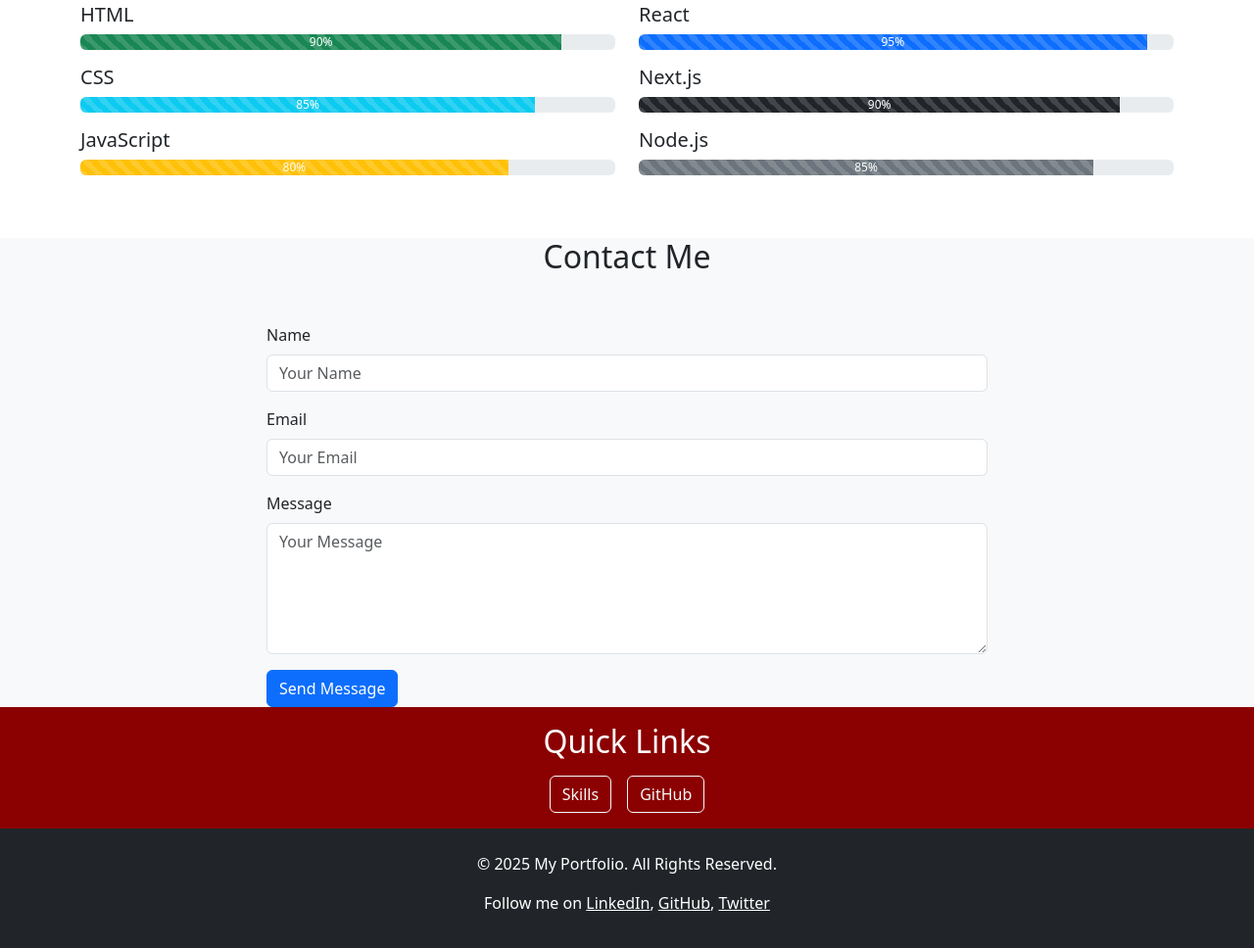
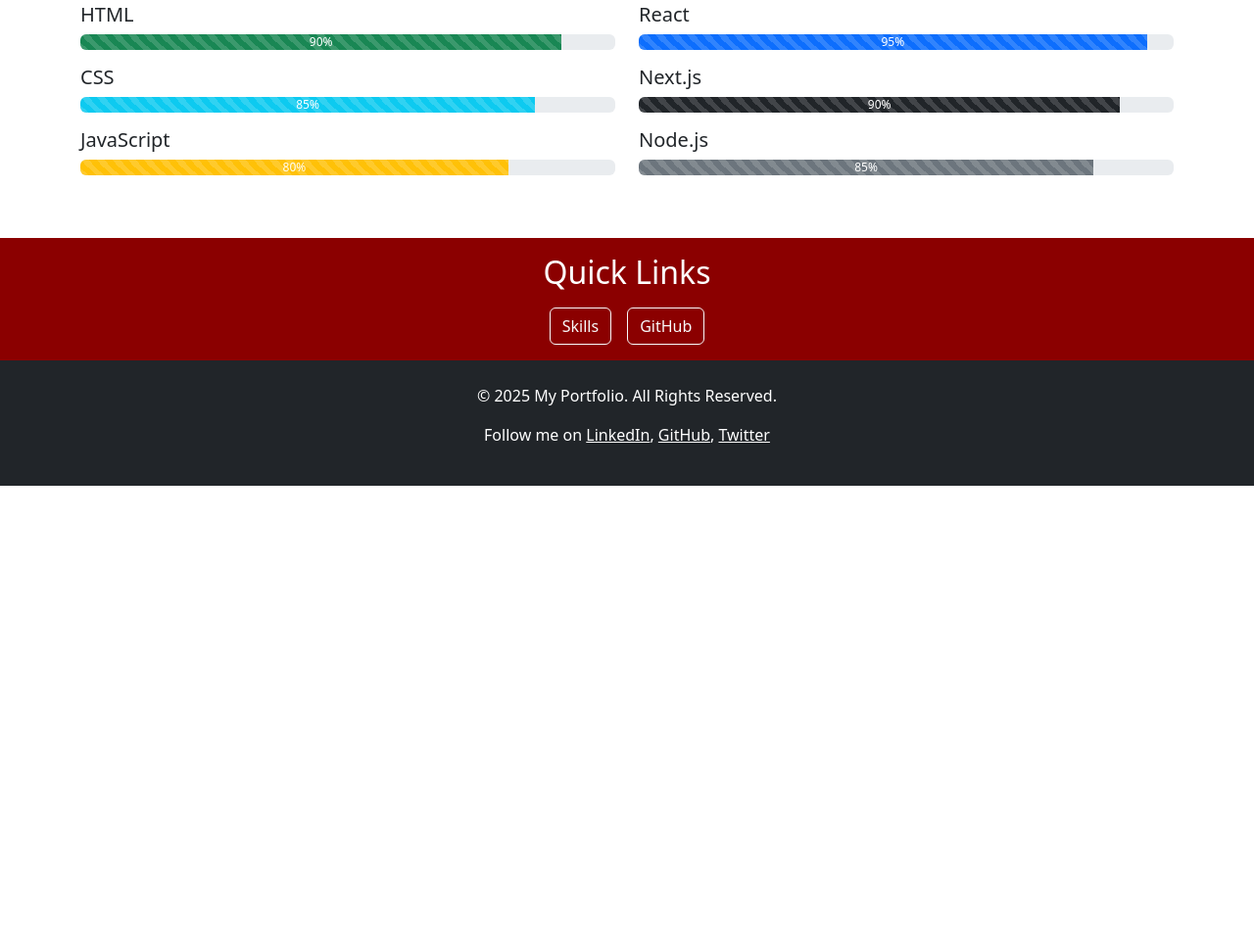
Before and after one commit to Je-em716/bootstrap-1, a plain HTML site: page index.html in a window 1280 px wide. Shown: the part 1627-2595 px from the top of the page at 98% size. After the commit the page ends 2123 px from the top, so only its background shows below. Drawn offline with nearby package versions, Linux system fonts and the light colour scheme.

```diff
--- a/index.html
+++ b/index.html
@@ -243,32 +243,6 @@
 
 
 
-  <!-- Contact Section -->
-  <section id="contact" class="bg-light">
-    <div class="container">
-      <h2 class="text-center mb-5" data-aos="fade-up">Contact Me</h2>
-      <div class="row justify-content-center">
-        <div class="col-md-8" data-aos="fade-up" data-aos-delay="100">
-          <form>
-            <div class="mb-3">
-              <label for="name" class="form-label">Name</label>
-              <input type="text" class="form-control" id="name" placeholder="Your Name">
-            </div>
-            <div class="mb-3">
-              <label for="email" class="form-label">Email</label>
-              <input type="email" class="form-control" id="email" placeholder="Your Email">
-            </div>
-            <div class="mb-3">
-              <label for="message" class="form-label">Message</label>
-              <textarea class="form-control" id="message" rows="5" placeholder="Your Message"></textarea>
-            </div>
-            <button type="submit" class="btn btn-primary">Send Message</button>
-          </form>
-        </div>
-      </div>
-    </div>
-  </section>
-
 <section id="quick-links" class="py-3 text-white" style="background-color: #8B0000;">
   <div class="container text-center">
     <h2 class="mb-3">Quick Links</h2>
```
